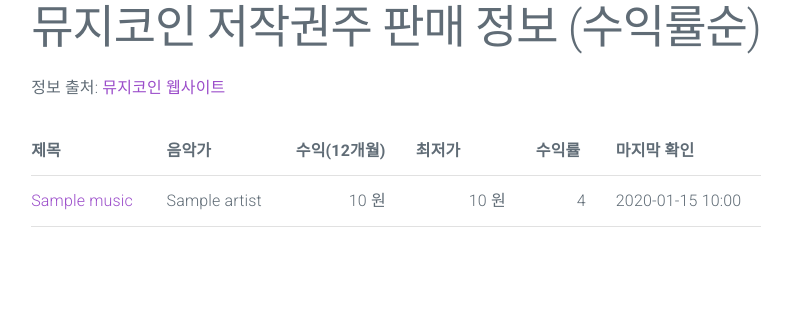
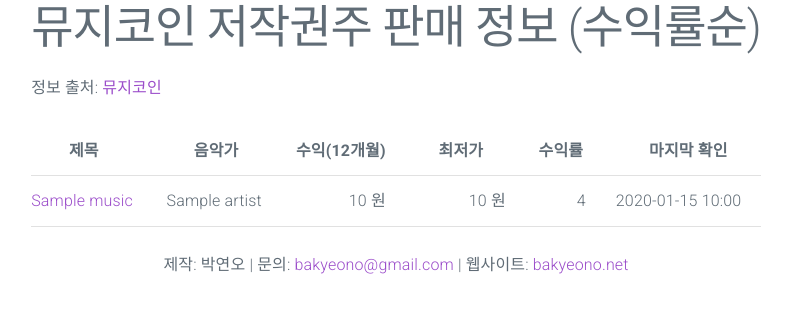
Before and after one commit to bakyeono/musicoin-chart, a Django app: template musicoin/templates/musicoin/music_copyright_list.html in a window 1280 px wide. Shown: the top 313 px of the page, without its empty margins (244-1034 px from the left). Run offline with Django 3.2, Linux system fonts and the light colour scheme; the template is opened without the code that fills it: most values are stand-ins (such as "Sample title", 1, 10 or a date in 2020); data that the repository does not hold is empty; some libraries are stand-ins or nearby versions.

Commit message:
Update template

```diff
--- a/musicoin/templates/musicoin/music_copyright_list.html
+++ b/musicoin/templates/musicoin/music_copyright_list.html
@@ -15,6 +15,12 @@
 }
 .page {
   max-width: 1200px;
+}
+table thead th {
+  text-align: center;
+}
+.center {
+  text-align: center;
 }
 .right {
   text-align: right;
@@ -39,8 +45,10 @@
 <body>
 <div class="page-wrapper">
   <div class="page">
+    <heder>
       <h1>뮤지코인 저작권주 판매 정보 <span class="small">(수익률순)</span></h1>
-    <p>정보 출처: <a href="https://www.musicoin.co">뮤지코인 웹사이트</a></p>
+      <p>정보 출처: <a href="https://www.musicoin.co">뮤지코인</a></p>
+    </heder>
     <section class="musics">
       <table>
         <thead>
@@ -67,6 +75,9 @@
         </tbody>
       </table>
     </section>
+    <footer>
+      <p class="center">제작: 박연오 | 문의: <a href="mailto:bakyeono@gmail.com">bakyeono@gmail.com</a> | 웹사이트: <a href="https://bakyeono.net">bakyeono.net</a></p>
+    </footer>
   </div>
 </div>
 </body>
```
Lines whose indentation alone changed are shown as unchanged.
